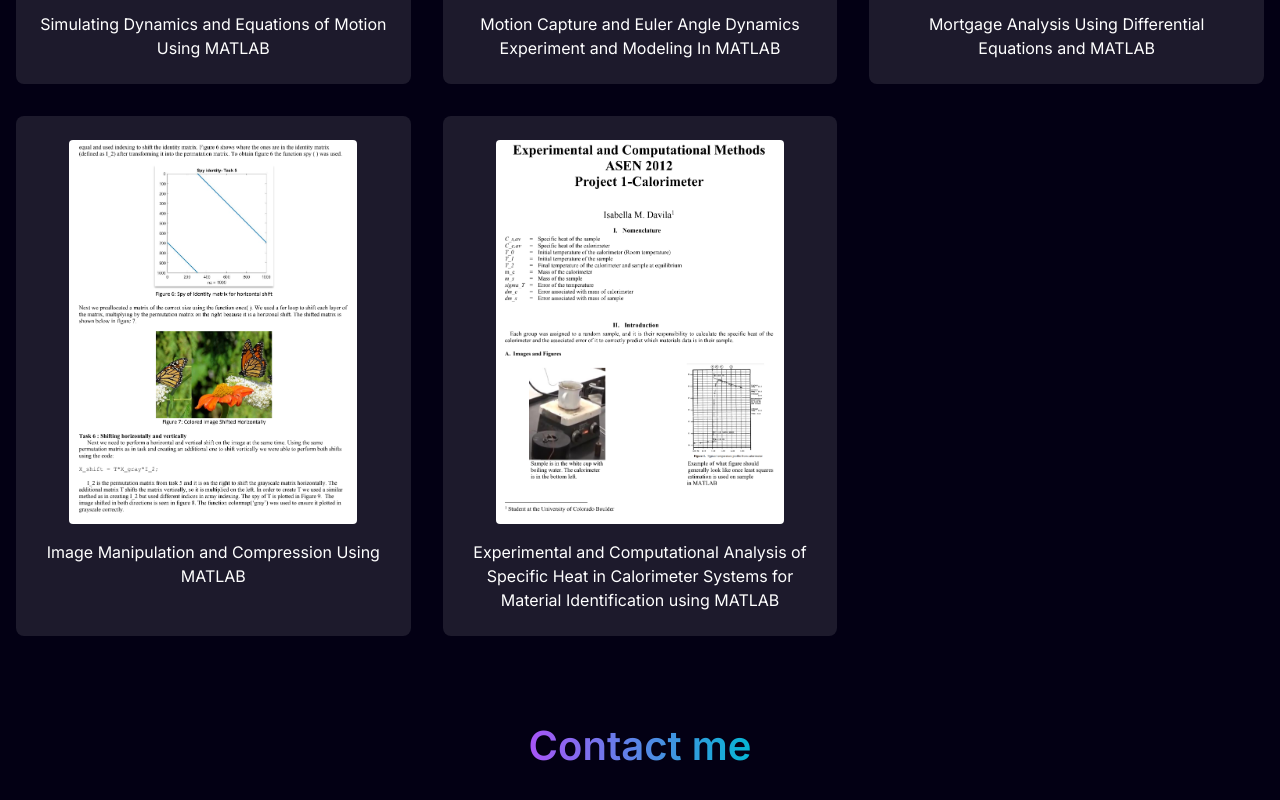
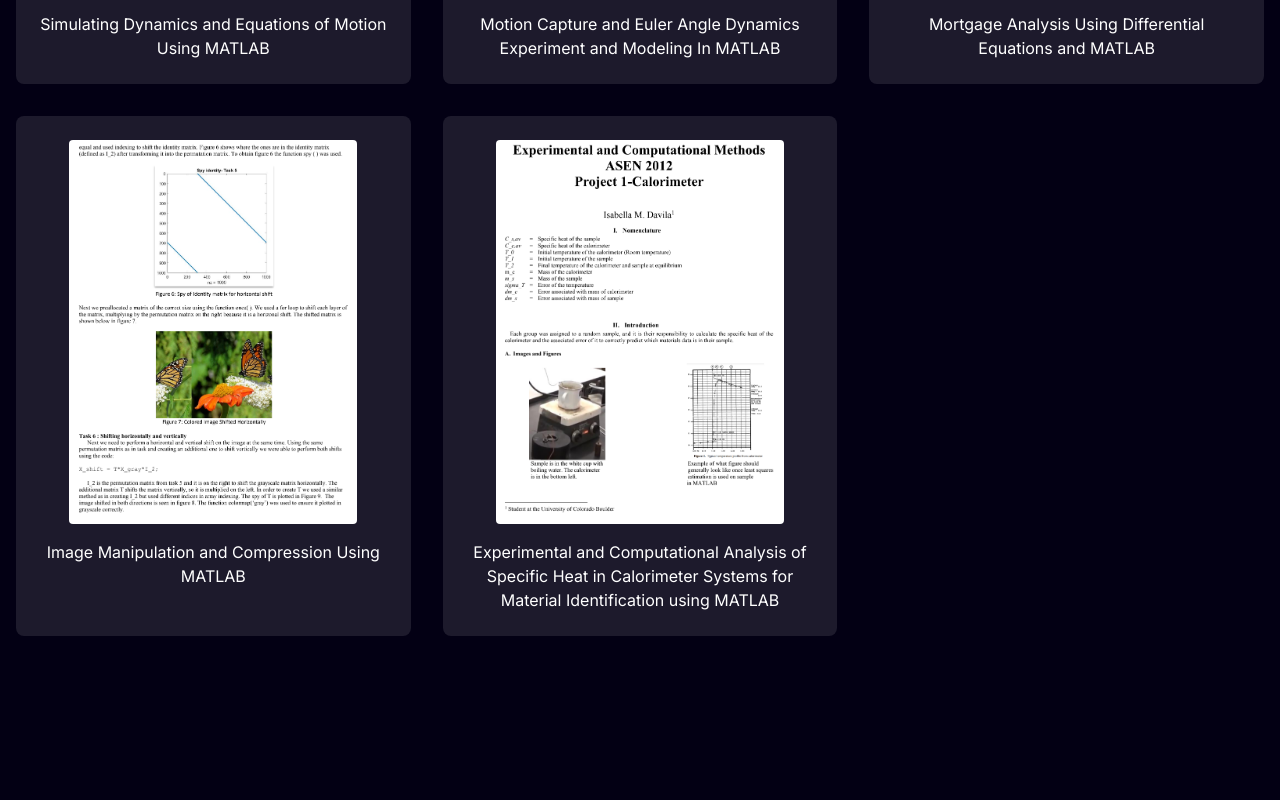
Before and after one commit to DavilaDawg/portfolio, a Next.js app: page / in a window 1280 px wide. Shown: the part 4411-5211 px from the top of the page. After the commit the page ends 5103 px from the top, so only its background shows below. Built offline with nearby package versions, Linux system fonts and the light colour scheme.

Commit message:
feat: remove contact component

```diff
--- a/app/page.tsx
+++ b/app/page.tsx
@@ -25,9 +25,9 @@ export default function Home() {
         <section id="lab-reports">
           <Labs />
         </section>
-        <section id="contacts">
+        {/* <section id="contacts">
           <Contacts/>
-        </section>
+        </section> */}
       </div>
     </main>
   );
--- a/components/main/Contacts.tsx
+++ b/components/main/Contacts.tsx
@@ -8,7 +8,14 @@ const Projects = () => {
             <h1 className="text-[40px] font-semibold text-transparent bg-clip-text bg-gradient-to-r from-purple-500 to-cyan-500 py-20">
                 Contact me
             </h1>
+            <p className="text-[40px] font-semibold">
+                Phone: 847-322-0989
+            </p>
+            <p>
+                Email: isda6456@colorado.edu
+            </p>
         </div>
+
     );
 };
 
--- a/components/main/Labs.tsx
+++ b/components/main/Labs.tsx
@@ -217,7 +217,7 @@ const labReports: LabReport[] = [
 
 const Labs: React.FC = () => {
 	return (
-		<div className="flex flex-col items-center justify-center w-full ">
+		<div className="flex flex-col items-center justify-center w-full pb-14">
 			<h1 className="text-[40px] font-semibold text-transparent bg-clip-text bg-gradient-to-r from-purple-500 to-cyan-500 mb-10">
 				Lab Reports
 			</h1>
```
